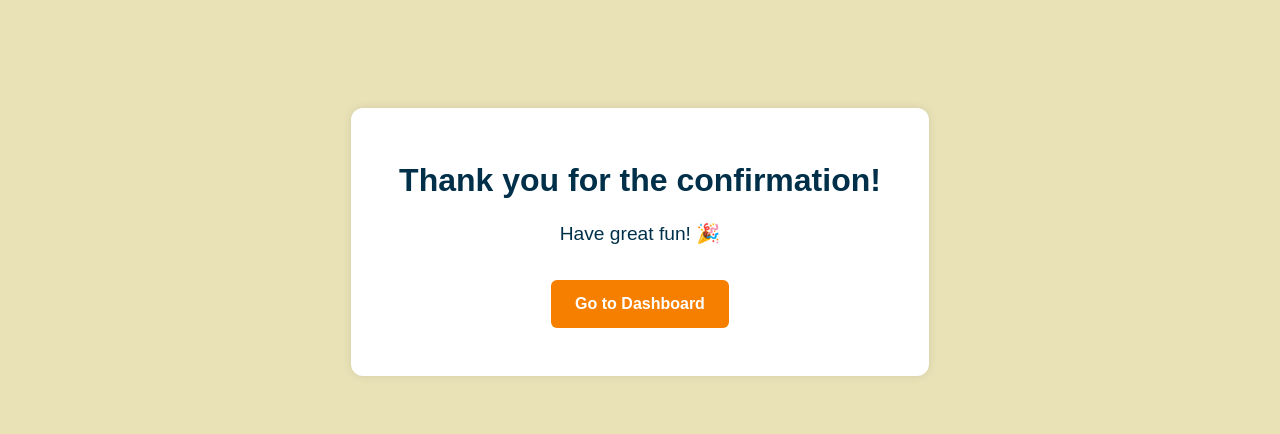
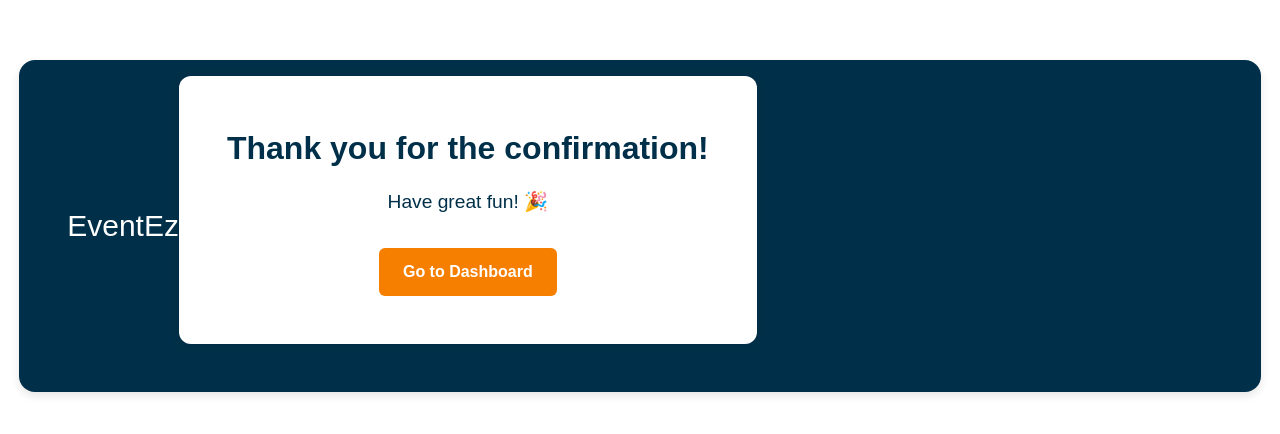
Before and after one commit to SDSU-CompE-561-Spring-2025/sport-arena-event-booking, a Next.js app in the folder frontend/: page /confirmation in a window 1280 px wide. Shown: the part 158-592 px from the top of the page. Built offline with nearby package versions, Linux system fonts and the light colour scheme.

Commit message:
Update styling for booking, confirmation, my-booking and summary

```diff
--- a/frontend/app/booking/page.js
+++ b/frontend/app/booking/page.js
@@ -32,7 +32,7 @@ export default function BookingPage() {
 
     return (
         <div style={{
-            backgroundColor: '#EAE2B7',
+            backgroundColor: '#fff',
             minHeight: '100vh',
             fontFamily: 'Arial',
             fontWeight: 'bold',
@@ -45,7 +45,7 @@ export default function BookingPage() {
                 alignItems: 'center',
                 backgroundColor: '#003049',
                 padding: '1rem 2rem',
-                marginTop: '1.5rem',
+                marginBottom: '2rem',
                 borderRadius: '16px',
                 width: '97%',
                 marginLeft: 'auto',
@@ -57,7 +57,7 @@ export default function BookingPage() {
                 <h2 style={{ color: 'white', marginLeft: '1rem', fontSize: '1.875rem' }}>EventEz</h2>
             </div>
 
-            <div style={{ maxWidth: '500px', margin: '2rem auto', padding: '2rem', backgroundColor: '#fff', borderRadius: '10px' }}>
+            <div style={{ maxWidth: '500px', margin: '2rem auto', padding: '2rem', backgroundColor: '#fff', borderRadius: '10px', marginBottom: '2rem' }}>
                 <h1 style={{ textAlign: 'center', marginBottom: '1.5rem', color: '#003049', fontWeight: 'bold', fontSize: '1.5rem' }}>Booking Details</h1>
 
                 <label style={labelStyle}>Event Name:</label>
--- a/frontend/app/confirmation/page.js
+++ b/frontend/app/confirmation/page.js
@@ -5,8 +5,22 @@ import Link from 'next/link';
 
 export default function BookingConfirmation() {
     return (
-        <div style={{ backgroundColor: '#EAE2B7', minHeight: '100vh', display: 'flex', alignItems: 'center', justifyContent: 'center', fontFamily: 'Arial' }}>
-            <div style={{ textAlign: 'center', backgroundColor: '#fff', padding: '3rem', borderRadius: '12px', boxShadow: '0 0 10px rgba(0,0,0,0.1)' }}>
+        <div style={{ backgroundColor: '#fff', minHeight: '100vh', display: 'flex', alignItems: 'center', justifyContent: 'center', fontFamily: 'Arial' }}>
+            <div style={{
+                display: 'flex',
+                alignItems: 'center',
+                backgroundColor: '#003049',
+                padding: '1rem 2rem',
+                marginBottom: '2rem',
+                borderRadius: '16px',
+                width: '97%',
+                marginLeft: 'auto',
+                marginRight: 'auto',
+                boxShadow: '0 4px 8px rgba(0, 0, 0, 0.1)',
+                }}
+            >
+                <h2 style={{ color: 'white', marginLeft: '1rem', fontSize: '1.875rem' }}>EventEz</h2>
+                <div style={{ textAlign: 'center', backgroundColor: '#fff', padding: '3rem', borderRadius: '12px', boxShadow: '0 0 10px rgba(0,0,0,0.1)', marginBottom: '2rem' }}>
                     <h1 style={{ fontSize: '2rem', color: '#003049', fontWeight: 'bold', marginBottom: '1rem' }}>
                         Thank you for the confirmation!
                     </h1>
@@ -17,6 +31,7 @@ export default function BookingConfirmation() {
                     <Link href="/home-page">
                         <button style={buttonStyle}>Go to Dashboard</button>
                     </Link>
+                </div>
             </div>
         </div>
     );
--- a/frontend/app/my-booking/page.js
+++ b/frontend/app/my-booking/page.js
@@ -101,6 +101,7 @@ export default function MyBookingsPage() {
         <div className="p-6">
             <h1 className="text-2xl font-bold mb-4">My Bookings</h1>
 
+            <div style={{ maxWidth: '800px', margin: '0 auto', marginBottom: '2rem' }}>
                 {loading ? (
                     <Spinner />
                 ) : bookings.length === 0 ? (
@@ -175,5 +176,6 @@ export default function MyBookingsPage() {
                     </ul>
                 )}
             </div>
+        </div>
     );
 }
--- a/frontend/app/summary/page.js
+++ b/frontend/app/summary/page.js
@@ -69,8 +69,8 @@ export default function SummaryPage() {
     }
 
     return (
-        <div style={{ backgroundColor: '#EAE2B7', minHeight: '100vh', fontFamily: 'Arial', padding: '2rem' }}>
-            <div style={{ maxWidth: '500px', margin: '0 auto', backgroundColor: '#fff', borderRadius: '10px', padding: '2rem' }}>
+        <div style={{ backgroundColor: '#fff', minHeight: '100vh', fontFamily: 'Arial', padding: '2rem' }}>
+            <div style={{ maxWidth: '500px', margin: '0 auto', backgroundColor: '#fff', borderRadius: '10px', padding: '2rem', marginBottom: '2rem' }}>
                 <h2 style={{ textAlign: 'center', color: '#003049', fontSize: '1.75rem', fontWeight: 'bold' }}>
                     Booking Summary
                 </h2>
```
Lines whose indentation alone changed are shown as unchanged.
